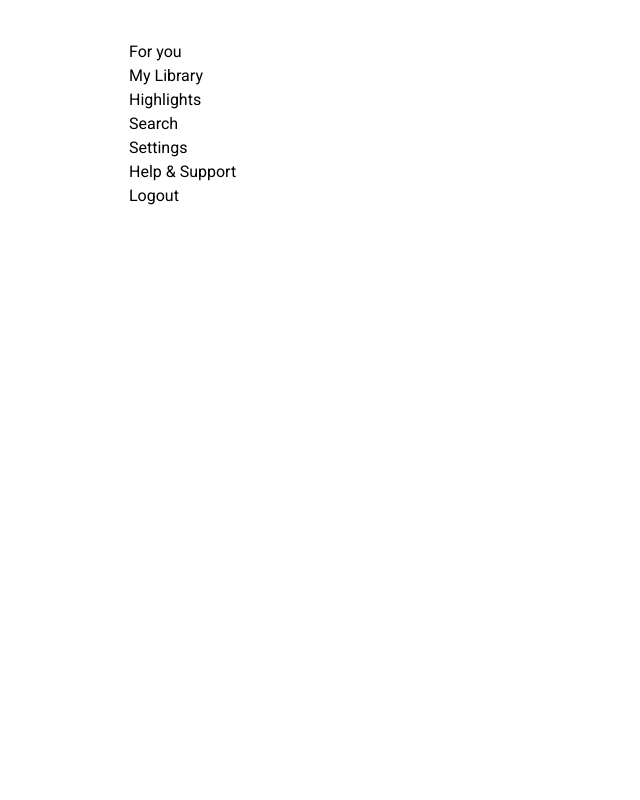
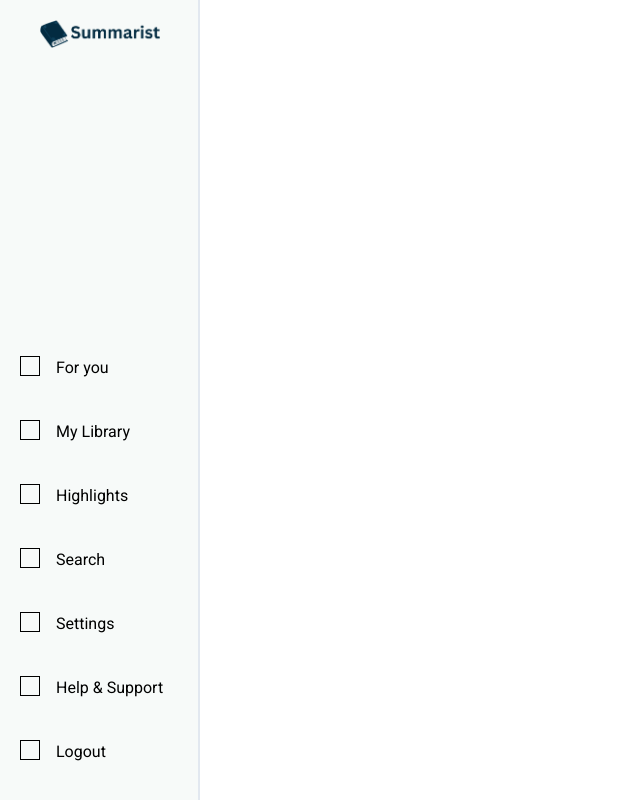
Before and after one commit to jeddelich/fes-internship-summarist, a Next.js app: page /for-you in a window 1280 px wide. Shown: the whole page, without its empty margins (0-640 px from the left). Built offline with nearby package versions, Linux system fonts and the light colour scheme; no server answers; sample sign-in values are in the browser's storage.

Commit message:
add module.css files

```diff
--- /dev/null
+++ b/app/for-you/page.module.css
@@ -0,0 +1,3 @@
+.forYou{;
+    width: 100%;
+}
--- a/app/for-you/page.tsx
+++ b/app/for-you/page.tsx
@@ -4,6 +4,7 @@ import { useAuth } from "@/context/AuthContext";
 import { useEffect } from "react";
 import { useRouter } from "next/navigation";
 import Sidebar from "@/components/layout/Sidebar";
+import styles from "./page.module.css";
 
 export default function dashboard() {
 
@@ -19,6 +20,8 @@ export default function dashboard() {
   if (loading) return <div>Loading...</div>;
 
   return (
+    <section className={styles.forYou}>
     <Sidebar />
+    </section>
   )
 }
--- a/app/globals.css
+++ b/app/globals.css
@@ -10,6 +10,7 @@
 
 body {
   max-width: 100%;
+  height: 100%;
   overflow-x: hidden;
 }
 
--- a/components/UI/SidebarBtn.jsx
+++ b/components/UI/SidebarBtn.jsx
@@ -1,13 +1,13 @@
-import React from "react";
+import styles from "./SidebarBtn.module.css";
 
-function SidebarBtn({ text, redirect, LogOut }) {
+function SidebarBtn({ text, redirect, LogOut, icon }) {
   return (
     <li>
-      <button onClick={() => LogOut()}>
-        <figure>
-          <i></i>
+      <button onClick={LogOut} className={styles.btn}>
+        <figure className={styles.iconWrapper}>
+          <i className={icon}></i>
         </figure>
-        <div>{text}</div>
+        <div className={styles.text}>{text}</div>
       </button>
     </li>
   );
--- /dev/null
+++ b/components/UI/SidebarBtn.module.css
@@ -0,0 +1,17 @@
+.btn{
+    display: flex;
+    gap: 16px;
+}
+
+.text{
+    font-size: 16px;
+}
+
+.iconWrapper {
+    display: flex;
+    align-items: center;
+    justify-content: center;
+    width: 20px;
+    height: 20px;
+    border: 1px solid black;
+}
--- a/components/layout/Sidebar.jsx
+++ b/components/layout/Sidebar.jsx
@@ -1,27 +1,27 @@
 import SidebarBtn from "../ui/SidebarBtn";
 import { LogOut } from "@/services/firebaseAuth";
+import styles from "./Sidebar.module.css";
+import { IoHome } from "react-icons/io5";
+import { GiBookshelf } from "react-icons/gi";
+import { FaHighlighter } from "react-icons/fa";
 
 function Sidebar() {
   return (
-    <nav>
-        <div className="container">
-            <div className="row">
-                <figure>
-                    <img src="" alt="" />
-                </figure>
-                <ul>
-                    <SidebarBtn text="For you" redirect="/for-you"/>
-                    <SidebarBtn text="My Library" redirect="/library"/>
-                    <SidebarBtn text="Highlights"/>
-                    <SidebarBtn text="Search"/>
-                    <SidebarBtn text="Settings" redirect="/settings"/>
-                    <SidebarBtn text="Help & Support"/>
-                    <SidebarBtn text="Logout" LogOut={LogOut}/>
-                </ul>
-            </div>
-        </div>
+    <nav className={styles.sidebar}>
+      <figure className={styles.logoWrapper}>
+        <img src="/logos/summarist__logo.png" alt="Summarist Logo" className={styles.logo} />
+      </figure>
+      <ul className={styles.sidebar__list}>
+        <SidebarBtn icon={IoHome} text="For you" redirect="/for-you" />
+        <SidebarBtn icon={GiBookshelf} text="My Library" redirect="/library" />
+        <SidebarBtn icon={FaHighlighter} text="Highlights" />
+        <SidebarBtn icon="" text="Search" />
+        <SidebarBtn icon="" text="Settings" redirect="/settings" />
+        <SidebarBtn icon="" text="Help & Support" />
+        <SidebarBtn icon="" text="Logout" LogOut={LogOut} />
+      </ul>
     </nav>
-  )
+  );
 }
 
-export default Sidebar
+export default Sidebar;
--- /dev/null
+++ b/components/layout/Sidebar.module.css
@@ -0,0 +1,31 @@
+.sidebar {
+    display: flex;
+    flex-direction: column;
+    justify-content: space-between;
+    height: 100vh;
+    width: 200px;
+    background-color: #f7faf9;
+    padding: 20px;
+    border-right: 2px solid #e2e8f0;
+}
+
+.sidebar__list {
+    display: flex;
+    flex-direction: column;
+    gap: 40px;
+    margin-bottom: 16px;
+}
+
+.logoWrapper {
+    display: flex;
+    align-items: center;
+    justify-content: center;
+    width: 120px;
+    margin-left: 20px;
+    height: auto;
+}
+
+.logo{
+    width: 100%;
+    height: 100%;
+}
```
